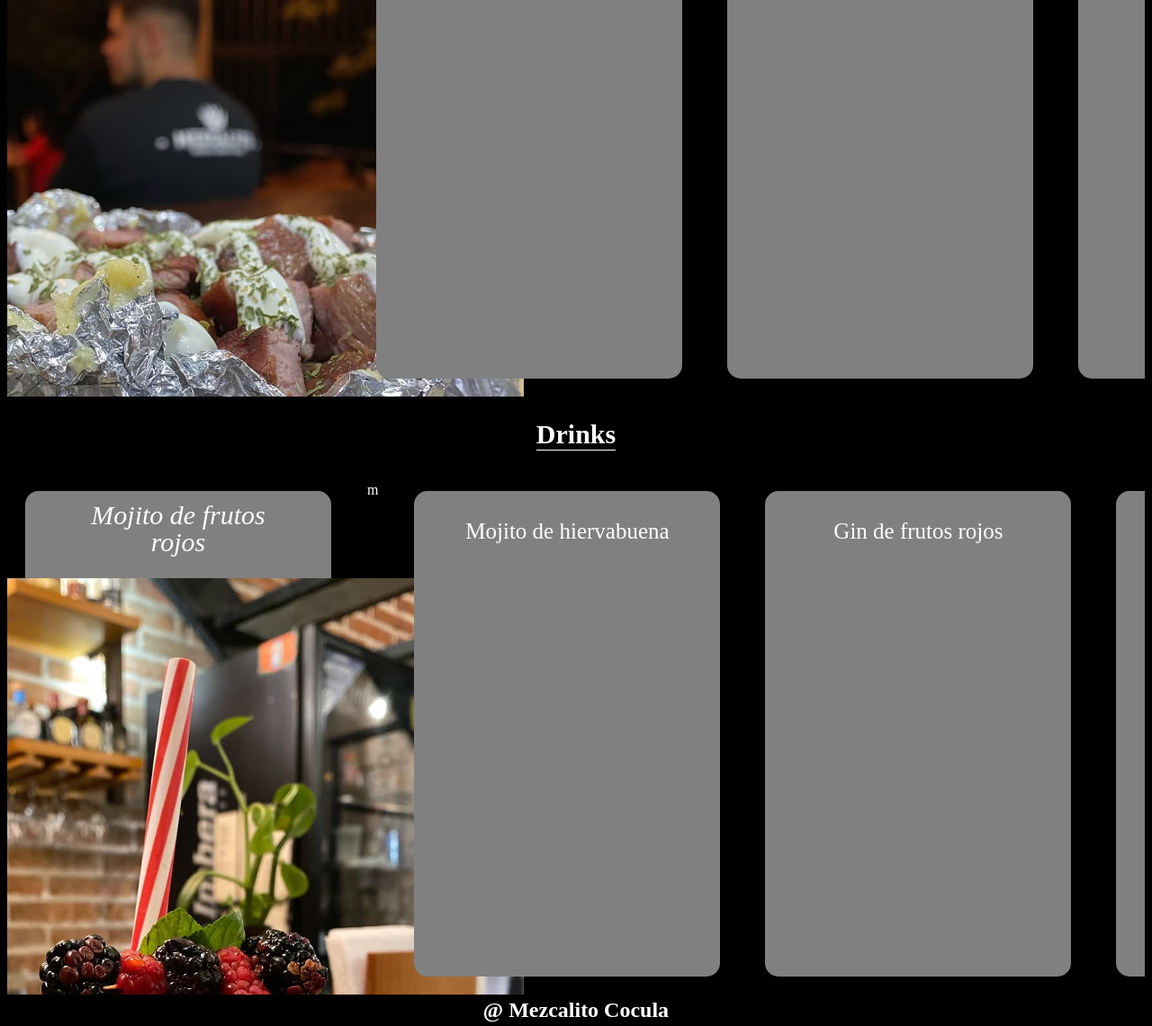
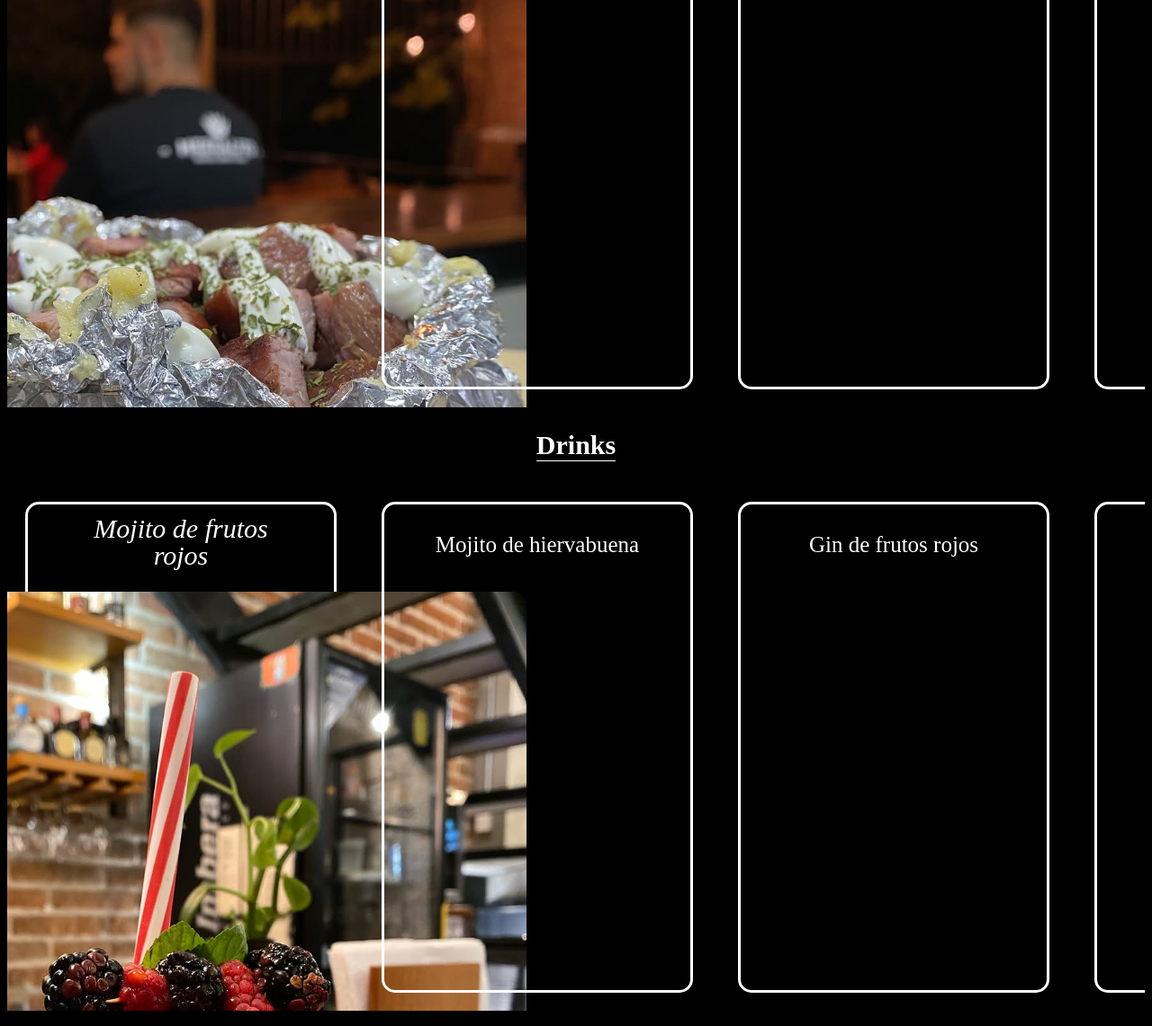
Before and after one commit to byrubencr5/mezcalito-menu, a plain HTML site: page index.html in a window 1280 px wide. Shown: the part 1046-2187 px from the top of the page at 90% size. Drawn offline with Linux system fonts and the light colour scheme.

Commit message:
v7
background li

```diff
--- a/index.html
+++ b/index.html
@@ -19,7 +19,7 @@
                 <li>
                     <h2 class="titulo-li">Papas a la francesa</h2>
                     <img class="img-productos" src="images/img-productos/papas-francesa.png" alt="Papas-francesa">
-                    <p class="parrafo">Papas estilo a la francesa<br> fritas con un sabor <br>crujiente y delicioso<br><br>220g</p>
+                    <p class="parrafo">Papas estilo a la francesa<br> fritas con un sabor <br>crujiente y delicioso<br><br>220g<br><br>$25</p>
                 </li>
                 <li>Papas Gajo</li>
                 <li>Papas Camote</li>
@@ -34,7 +34,7 @@
                 <li>
                     <h2 class="titulo-li">Papa de Arrachera<br>rojos</h2>
                     <img class="img-productos" src="images/img-productos/papa-arrachera.jpg" alt="mojito-fr">
-                    <p class="parrafo">Papa horneada con queso<br>cheedar y arrachera <br>en su punto<br><br>380g</p>
+                    <p class="parrafo">Papa horneada con queso<br>cheedar y arrachera <br>en su punto<br><br>380g<br><br>$109</p>
                 </li>
                 <li>Papa de chorizo</li>
                 <li>Papa Mixta</li>
@@ -49,8 +49,8 @@
                 <li>
                     <h2 class="titulo-li">Mojito de frutos<br>rojos</h2>
                     <img class="img-productos" src="images/img-productos/mojito-fr.jpg" alt="mojito-fr">
-                    <p class="parrafo">Bebida refrescante con fresa,<br>frambuesa, mora y un toque<br>de ron<br><br>150ml</p>
-                </li>m
+                    <p class="parrafo">Bebida refrescante con <br>fresa, frambuesa, mora<br>y un toque de ron<br><br>150ml<br><br>$55</p>
+                </li>
                 <li>Mojito de hiervabuena</li>
                 <li>Gin de frutos rojos</li>
                 <li>Gin citrico</li>
--- a/style.css
+++ b/style.css
@@ -57,7 +57,8 @@ ul {
 }
 
 li {
-    background-color: grey;
+    border-style: solid;
+    border-color: white;
     font-size: 25px;
     display: inline-block;
     width: 300px; /* Aumentar el tamaño */
@@ -81,6 +82,7 @@ li {
 
 .parrafo{
     line-height: 1;
+    font-size: 15px;
 }
 
 .img-productos{
@@ -96,11 +98,6 @@ footer{
     margin-bottom: 5vh;
 }
 
-.datos-footer{
-    margin-top: -2vh;
-    margin-bottom: 2vh;
-}
-
 .redes{
     display: flex;
     justify-content: center;
```
